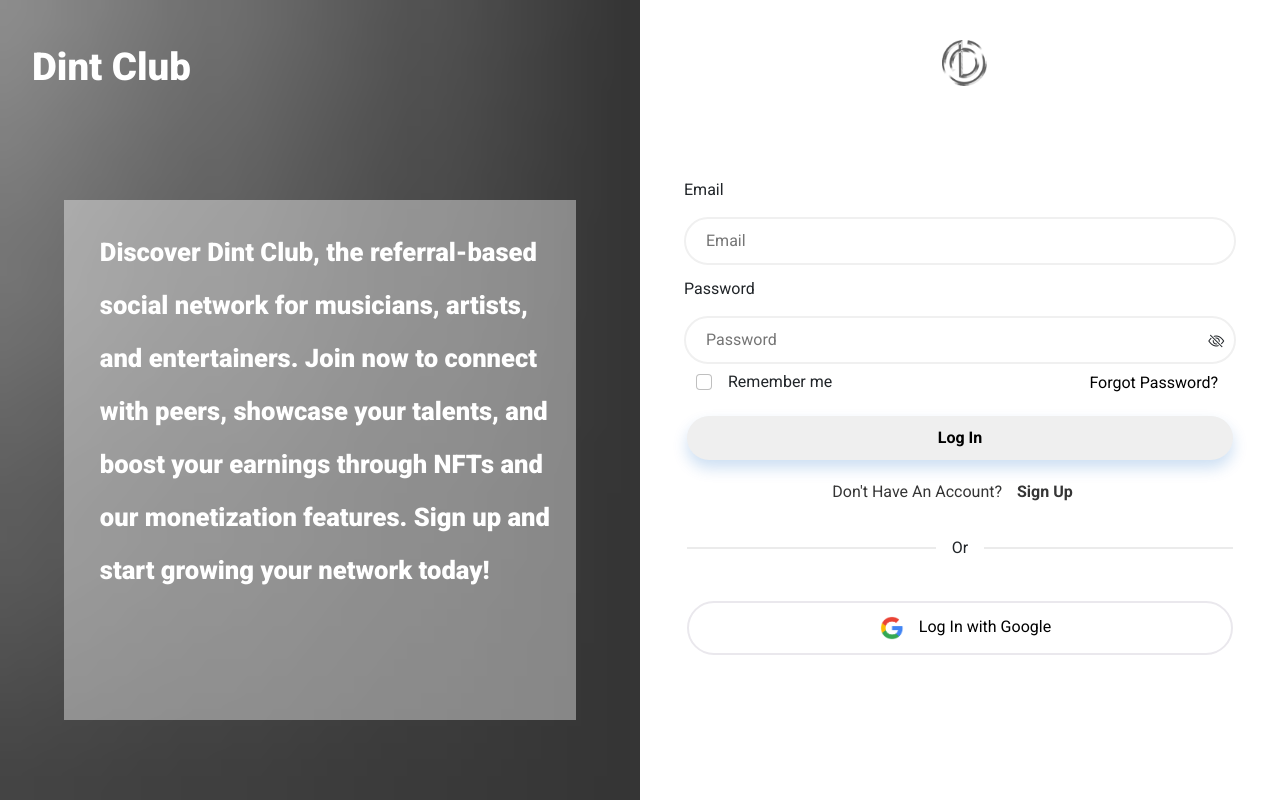
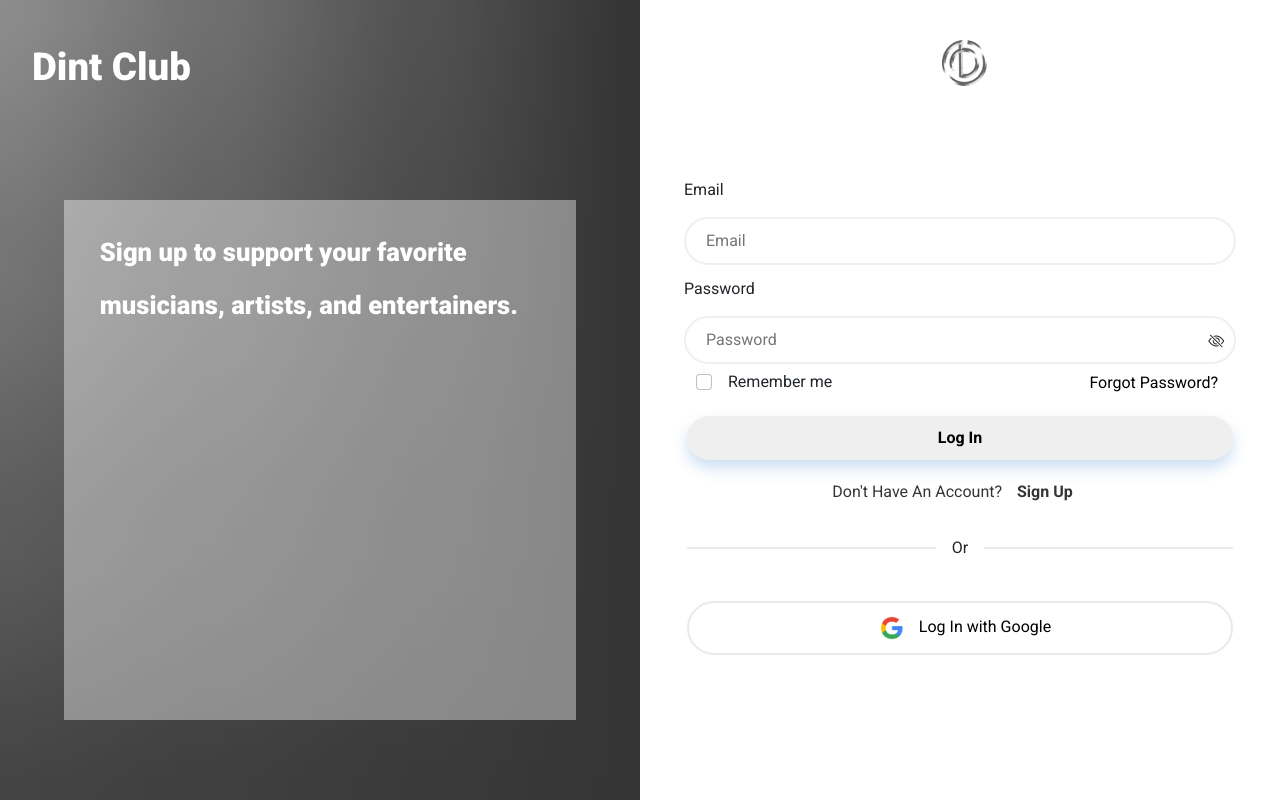
Before and after one commit to DintLabs/dint.com-fe-prod, a React (Create React App) app: page / in a window 1280 px wide. Shown: the top 800 px of the page. Built offline with nearby package versions, Linux system fonts and the light colour scheme; no server answers; what ipfs-http-client would draw is missing.

Commit message:
Update Login.tsx

```diff
--- a/src/frontend/pages/Login/Login.tsx
+++ b/src/frontend/pages/Login/Login.tsx
@@ -83,7 +83,7 @@ const Login = () => {
               navigate('/auth/refer' , {state : {for : 'login' ,email :data.data.email}})
             }
             else{
-              toast.success("User Login Successful!");
+              toast.success("Login Successful!");
               onSuccessLogin();
             }
             // onSuccessLogin();
@@ -103,12 +103,12 @@ const Login = () => {
                     navigate('/auth/refer' , {state : {for : 'login' ,email :data.data.email}})
                   }
                   else{
-                    toast.success("User Login Successful!");
+                    toast.success("Login Successful!");
                     onSuccessLogin();
                   }
                   // onSuccessLogin();
                 } else {
-                  toast.error("User Not Found");
+                  toast.error("Not Found");
                 }
               });
           }
@@ -340,9 +340,7 @@ const Login = () => {
           <p className="left-head position-absolute notranslate">Dint Club</p>
           <div className="bg-left-content d-flex justify-content-center">
             <div className="left-text">
-              <p >Discover  <span className="notranslate">Dint Club</span>, the referral-based social network for musicians, artists, and entertainers.
-                Join now to connect with peers, showcase your talents, and boost your earnings through NFTs and our monetization features.
-                Sign up and start growing your network today!
+              <p >Sign up to support your favorite musicians, artists, and entertainers.
           </p>
               </div>
           </div>
```
